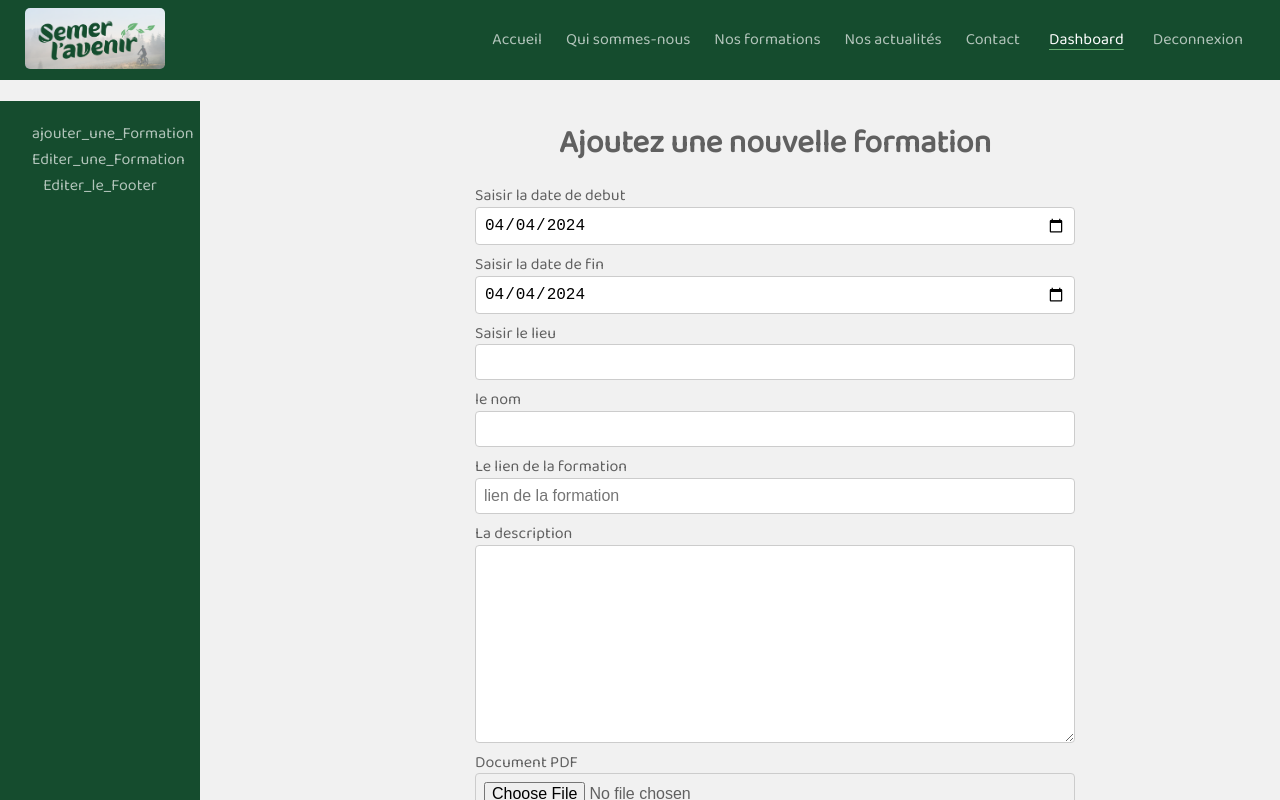
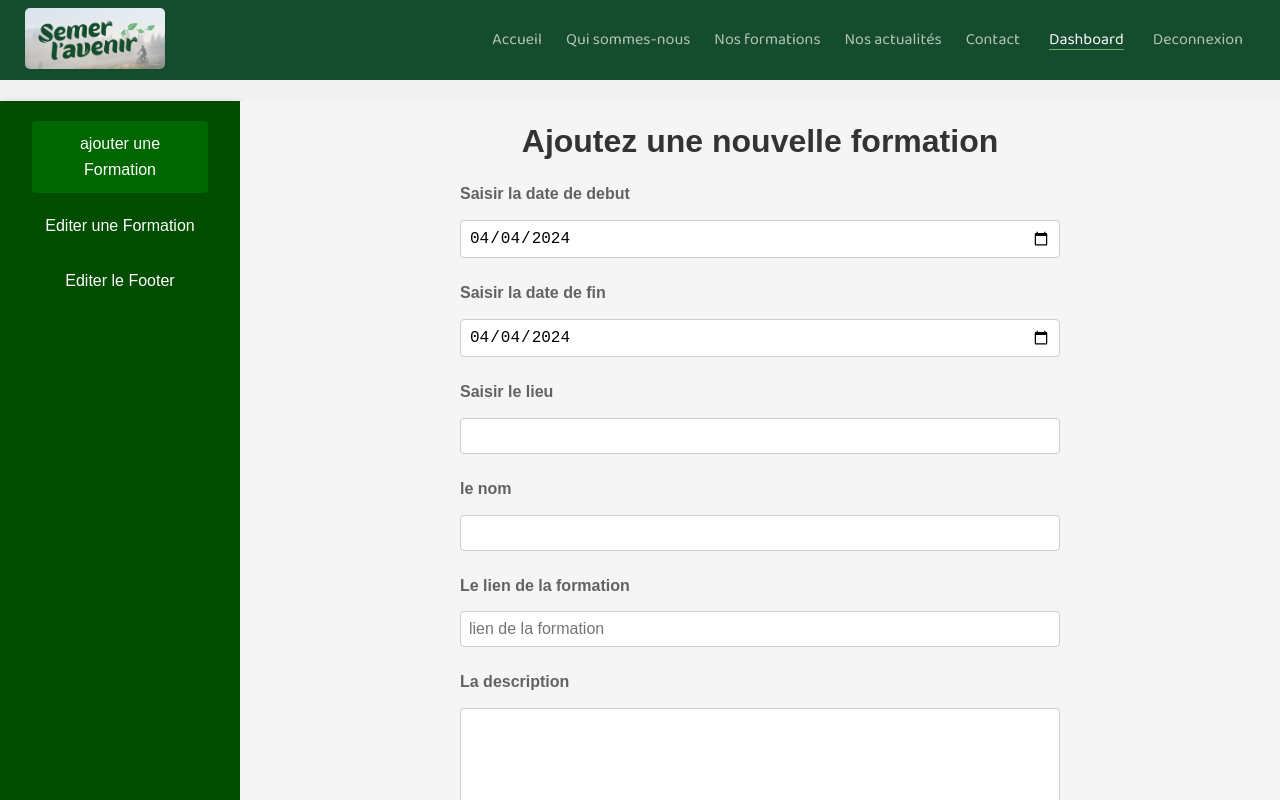
Before and after one commit to sermer12/sermer_avenir, a React (Vite) app in the folder frontend/: page /dashboard in a window 1280 px wide. Shown: the top 800 px of the page. Built offline with nearby package versions, Linux system fonts and the light colour scheme; no server answers; sample sign-in values are in the browser's storage.

Commit message:
refonte UI dashboard

```diff
--- a/frontend/src/components/AdminRoute/AdminNavigation.jsx
+++ b/frontend/src/components/AdminRoute/AdminNavigation.jsx
@@ -6,9 +6,9 @@ export const AdminNavigation = () => {
   return (
     <div className="dashboard-container">
       <nav className="dashboard-nav">
-        <NavLink to="/dashboard">ajouter_une_Formation</NavLink>
-        <NavLink to="/dashboard/editformation">Editer_une_Formation</NavLink>
-        <NavLink to="/dashboard/editfooter">Editer_le_Footer</NavLink>
+        <NavLink to="/dashboard">ajouter une Formation</NavLink>
+        <NavLink to="/dashboard/editformation">Editer une Formation</NavLink>
+        <NavLink to="/dashboard/editfooter">Editer le Footer</NavLink>
       </nav>
 
       <div className="dashboard-content">
--- a/frontend/src/styles/dashboard.css
+++ b/frontend/src/styles/dashboard.css
@@ -1,18 +1,79 @@
+/* styles/dashboard.css */
+
 .dashboard-container {
   display: flex;
+  min-height: 100vh;
+  /* Assure que le conteneur occupe au moins toute la hauteur de la fenêtre */
+  font-family: Arial, sans-serif;
 }
 
 .dashboard-nav {
-  width: 160px;
-  background-color: #154c2e;
+  width: 200px;
+  /* Largeur de la barre de navigation */
+  background-color: #004d00;
+  /* Couleur de fond de la barre de navigation */
   padding: 20px;
+  box-shadow: 2px 0 5px rgba(0, 0, 0, 0.1);
+  /* Légère ombre pour séparer visuellement la barre de navigation du contenu */
+  display: flex;
   flex-direction: column;
-  margin-right: 70px;
+  gap: 10px;
+}
+
+.dashboard-nav a {
+  color: white;
+  text-decoration: none;
+  padding: 10px;
+  border-radius: 4px;
+  transition: background-color 0.3s;
+}
+
+.dashboard-nav a:hover,
+.dashboard-nav a.active {
+  background-color: #006600;
+  /* Couleur de fond lors du survol ou si le lien est actif */
 }
 
 .dashboard-content {
   flex-grow: 1;
+  /* Permet au contenu de s'étendre pour occuper tout l'espace restant */
+  padding: 20px;
+  background-color: #f5f5f5;
+  /* Couleur de fond du contenu pour contraster avec la barre de navigation */
 }
-.title-amin {
-  text-align: center;
+
+.dashboard-container h1 {
+  margin-top: 0;
+  color: #333;
 }
+
+form {
+  display: flex;
+  flex-direction: column;
+  gap: 15px;
+}
+
+form label {
+  font-weight: bold;
+}
+
+form input,
+form textarea {
+  padding: 10px;
+  border: 1px solid #ddd;
+  border-radius: 4px;
+}
+
+form button {
+  padding: 10px 20px;
+  background-color: #007bff;
+  color: white;
+  border: none;
+  border-radius: 4px;
+  cursor: pointer;
+  transition: background-color 0.3s;
+}
+
+form button:hover {
+  background-color: #0056b3;
+}
```
